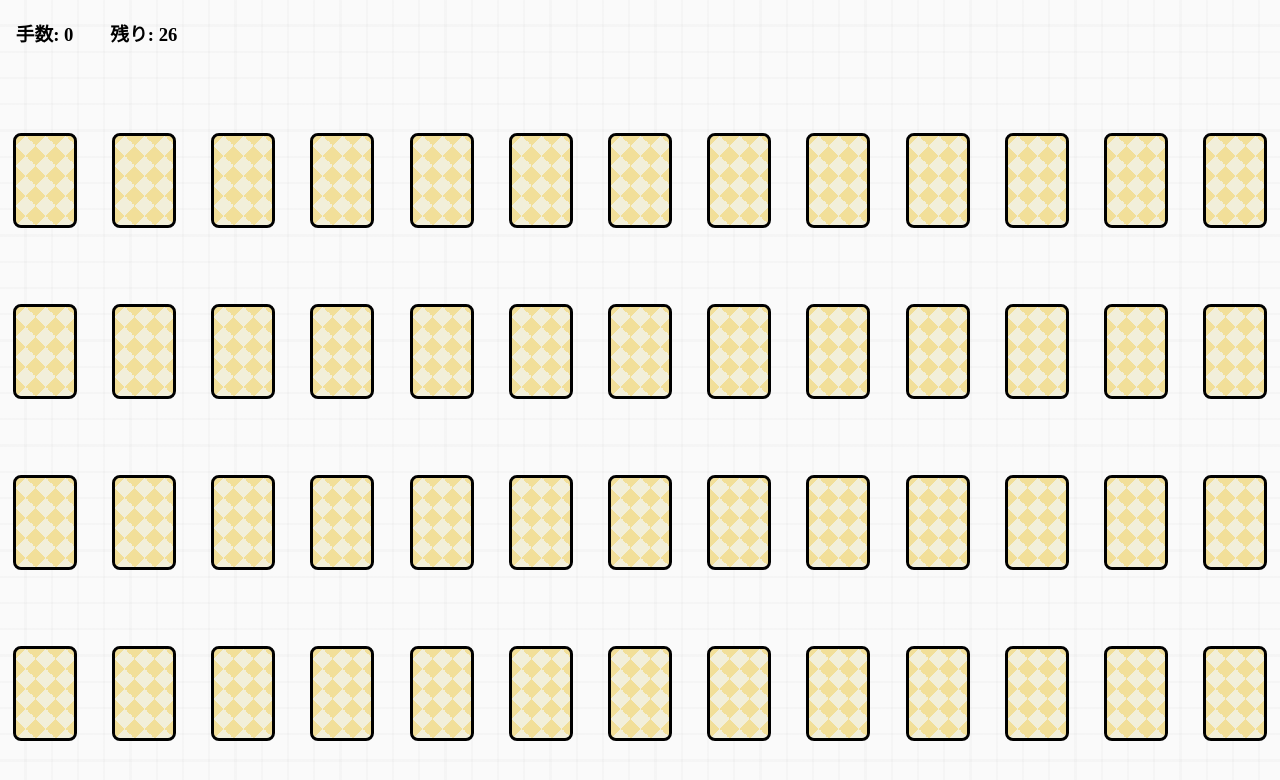
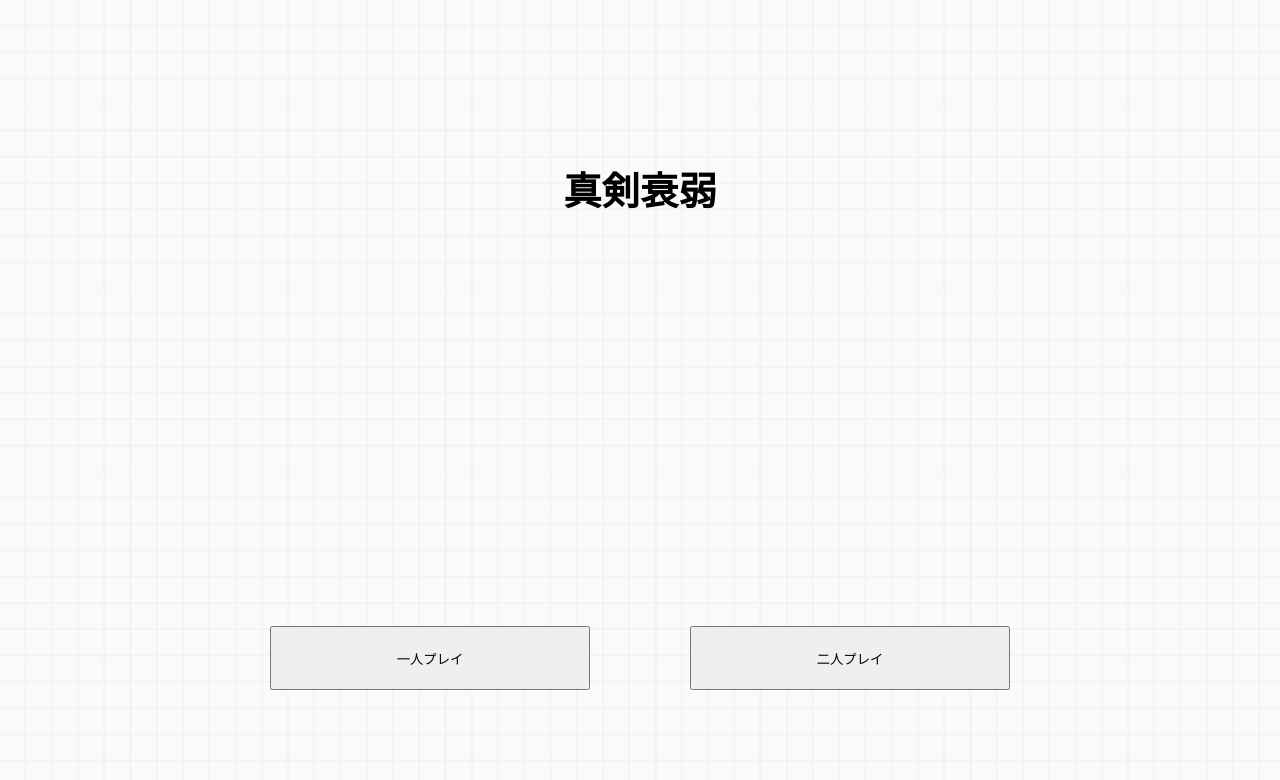
Before and after one commit to t-a1024/sevens, a React (Create React App) app: page / in a window 1280 px wide. Shown: the top 780 px of the page. Built offline with nearby package versions, Linux system fonts and the light colour scheme.

Commit message:
二人プレイに対応

```diff
--- a/src/App.css
+++ b/src/App.css
@@ -94,3 +94,18 @@
     gap: 10px;
     justify-items: center;
   }
+
+  .start-screen{
+    position: fixed;
+    text-align: center;
+    font-size: larger;
+  }
+  .start-screen h1{
+    margin-top: 20vh;
+    margin-bottom: 45vh;
+  }
+  .start-screen div button{
+    margin: 50px;
+    width: 25vw;
+    height: 8vh;
+  }
--- a/src/App.tsx
+++ b/src/App.tsx
@@ -1,10 +1,9 @@
-import  { useState, useEffect, useRef } from 'react';
+import { useState, useEffect, useRef } from 'react';
 import Card from "./assets/cardCompornents";
 import { CardData } from "./assets/cardData";
 import { markData } from "./assets/markData";
-import './App.css'; // CSSファイルをインポート
+import './App.css';
 
-// 配列をシャッフルする関数を定義
 function shuffleArray(array: any[]) {
   return array
     .map(value => ({ value, sort: Math.random() }))
@@ -12,7 +11,6 @@ function shuffleArray(array: any[]) {
     .map(({ value }) => value);
 }
 
-// カードのデータと表示用の型定義
 interface ShuffledCard {
   id: number;
   str: string;
@@ -24,26 +22,24 @@ interface ShuffledCard {
 }
 
 function App() {
-  // カードの初期データ
+  const [gameMode, setGameMode] = useState<'single' | 'multi' | null>(null);
+  const [currentPlayer, setCurrentPlayer] = useState(1);
+  const [scores, setScores] = useState([0, 0]); // To track scores in multiplayer mode
   const [cards, setCards] = useState<ShuffledCard[]>([]);
   const [flippedCards, setFlippedCards] = useState<number[]>([]);
   const [matchedCount, setMatchedCount] = useState(0);
-  const [moveCount, setMoveCount] = useState(0); // 手数の状態を追加
-  const [scale, setScale] = useState(1); // スケール状態を追加
+  const [moveCount, setMoveCount] = useState(0);
+  const [scale, setScale] = useState(1);
   const [width, setWidth] = useState(100);
-  const appRef = useRef<HTMLDivElement>(null); // refを作成
+  const appRef = useRef<HTMLDivElement>(null);
   const [alertFlag, setAlertFlag] = useState(false);
-
-  // 初期化処理
+  const playerColors = ['green', 'skyblue']; // Player 1: green, Player 2: skyblue
   useEffect(() => {
     reset();
   }, []);
 
   function reset() {
-    // idが0のカードを取り除く
     const filteredCardData = CardData.filter(card => card.id !== 0);
-
-    // CardDataとmarkDataの組み合わせを作成
     const combinedData = filteredCardData.flatMap(card =>
       markData.map(mark => ({
         ...card,
@@ -53,12 +49,13 @@ function App() {
         isMatched: false,
       }))
     );
-
-    // シャッフルされたカードデータ
     const shuffledData = shuffleArray(combinedData);
     setCards(shuffledData);
     setMoveCount(0);
     setMatchedCount(0);
+    setFlippedCards([]);
+    setCurrentPlayer(1);
+    setScores([0, 0]);
   }
 
   // 画面サイズに応じてスケールを設定
@@ -72,38 +69,29 @@ function App() {
         const heightScale = window.innerHeight / appHeight;
 
         if (widthScale <= heightScale) {
-          if (appWidth>window.innerWidth) {
-            setScale(widthScale)
+          if (appWidth > window.innerWidth) {
+            setScale(widthScale);
             alertScale();
-          }else{
-            setScale(heightScale)
-            setWidth(100*(widthScale/heightScale))
-            console.log("width,setwidth")
+          } else {
+            setScale(heightScale);
+            setWidth(100 * (widthScale / heightScale));
           }
         } else {
           setScale(heightScale);
           setWidth(100 * (widthScale / heightScale));
-          console.log('heightScale:', heightScale);
         }
       }
     };
     setTimeout(updateScale, 0);
-
-    // ウィンドウサイズ変更時にもスケールを更新
     window.addEventListener('resize', updateScale);
-
-    // クリーンアップ
     return () => {
       window.removeEventListener('resize', updateScale);
     };
   }, [appRef]);
 
+  const handleCardClick = (index: number) => {
+    if (cards[index].isFlipped || cards[index].isMatched || flippedCards.length === 2) return;
 
-  // カードをクリックしたときの処理
-  const handleCardClick = (index: number) => {
-    if (cards[index].isFlipped || cards[index].isMatched || flippedCards.length === 2) {
-      return;
-    }
     const newCards = [...cards];
     newCards[index].isFlipped = true;
     setCards(newCards);
@@ -112,19 +100,31 @@ function App() {
     if (flippedCards.length === 1) {
       const firstIndex = flippedCards[0];
       const secondIndex = index;
-      setMoveCount(moveCount + 1); // カードをクリックするたびに手数を増加
+      setMoveCount(moveCount + 1);
+
       if (newCards[firstIndex].str === newCards[secondIndex].str) {
         newCards[firstIndex].isMatched = true;
         newCards[secondIndex].isMatched = true;
         setCards(newCards);
         setFlippedCards([]);
         setMatchedCount(matchedCount + 2);
+
+        if (gameMode === 'multi') {
+          const newScores = [...scores];
+          newScores[currentPlayer - 1] += 1;
+          setScores(newScores);
+        }
+
       } else {
         setTimeout(() => {
           newCards[firstIndex].isFlipped = false;
           newCards[secondIndex].isFlipped = false;
           setCards(newCards);
           setFlippedCards([]);
+
+          if (gameMode === 'multi') {
+            setCurrentPlayer(currentPlayer === 1 ? 2 : 1);
+          }
         }, 1000);
       }
     }
@@ -133,35 +133,63 @@ function App() {
   // ゲームクリアの判定
   useEffect(() => {
     if (matchedCount === cards.length && cards.length > 0) {
-      alert("クリアおめでとうございます！  手数: " + moveCount);
+      if (gameMode === 'multi') {
+        const winner =
+          scores[0] > scores[1]
+            ? 'Player 1 wins!'
+            : scores[1] > scores[0]
+            ? 'Player 2 wins!'
+            : "draw";
+        alert(winner);
+      } else {
+        alert(`クリアおめでとうございます！  手数:  ${moveCount}`);
+      }
     }
   }, [matchedCount, cards]);
 
-  function alertScale(){
+  function alertScale() {
     if (!alertFlag) {
-        setAlertFlag(a=>!a);
-        alert("このゲームは横画面推奨です");
+      setAlertFlag(a => !a);
+      alert("このゲームは横画面推奨です");
     }
+  }
+
+  if (!gameMode) {
+    return (
+      <div className="bg_pattern1 Paper_v2">
+        <div className="start-screen">
+          <h1>真剣衰弱</h1>
+          <div>
+            <button onClick={() => setGameMode('single')}>一人プレイ</button>
+            <button onClick={() => setGameMode('multi')}>二人プレイ</button>
+          </div>
+        </div>
+      </div>
+    );
   }
 
   return (
     <div className="bg_pattern1 Paper_v2">
-      <div className="App" style={{ transform: `scale(${scale})`, transformOrigin: 'top left'}}>
-        <div className='autoScale' ref={appRef} style={{ minWidth: `${width}vw`}}>
-          <h3>手数: {moveCount}</h3>
-          <h3>残り: {(52-matchedCount)/2}</h3><div></div><div></div><div></div><div></div><div></div><div></div><div></div><div></div><div></div><div></div>
-          {matchedCount===52 ? (<button onClick={reset}>もう一度</button>):(<div></div>)}
+      <div className="App" style={{ transform: `scale(${scale})`, transformOrigin: 'top left' }}>
+        <div className='autoScale' ref={appRef} style={{ minWidth: `${width}vw` }}>
+        <h3>手数: {moveCount}</h3>
+        <h3>残り: {(52-matchedCount)/2}</h3>
+          {gameMode === 'multi' && <p style={{color:playerColors[currentPlayer - 1]}}>Player {currentPlayer}のターン</p>}
+          {gameMode === 'multi' && <p style={{color:'green'}}>Player 1: {scores[0]}</p>}
+          {gameMode === 'multi' && <p style={{color:'deepblue'}}>Player 2: {scores[1]}</p>}
+          {gameMode === 'single' && <div></div>}{gameMode === 'single' && <div></div>}{gameMode === 'single' && <div></div>}
+          <div></div><div></div><div></div><div></div><div></div><div></div><div></div>
+          {matchedCount === 52 ? (
+            <button onClick={reset}>もう一度プレイ</button>
+          ) : <div></div>}
           {cards.map((card, index) => (
             <div key={index} style={{ margin: "10px" }} onClick={() => handleCardClick(index)} className={`card ${card.isFlipped ? 'flipped' : 'unflipped'}`}>
               {card.isMatched ? (
-                // 1. card.isMatched が true の場合（カードがペアとしてマッチした状態）
-                <Card id={card.id} mark={card.mark} color={card.color} outlineColor='black' />
+                <Card id={card.id} mark={card.mark} color={card.color} outlineColor='black' /* gameMode === 'multi'の際、outlineColorをプレイヤーの色にして */　/>
               ) : card.isFlipped ? (
-                // 2. card.isFlipped が true の場合（カードがめくられている状態）
-                <Card id={card.id} mark={card.mark} color={card.color} outlineColor='greenyellow'/>
+                <Card id={card.id} mark={card.mark} color={card.color} outlineColor={gameMode === 'multi' ? playerColors[currentPlayer - 1] : 'greenyellow'}/>
               ) : (
-                // 3. どちらも false の場合（カードが裏返しの状態）
-                <Card id={0} mark={card.mark} color={card.color} outlineColor='black'/>
+                <Card id={0} mark={card.mark} color={card.color} outlineColor='black' />
               )}
             </div>
           ))}
```
